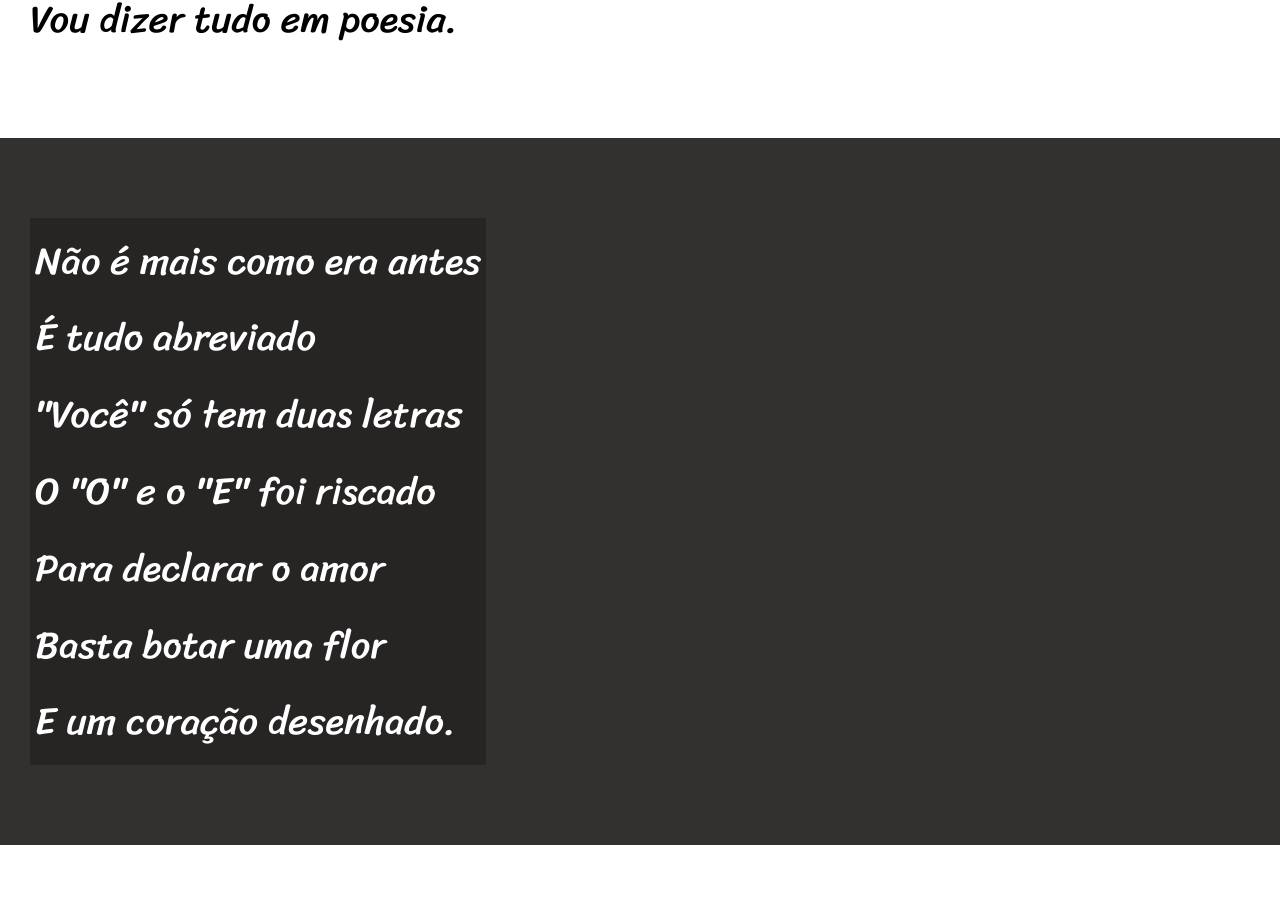
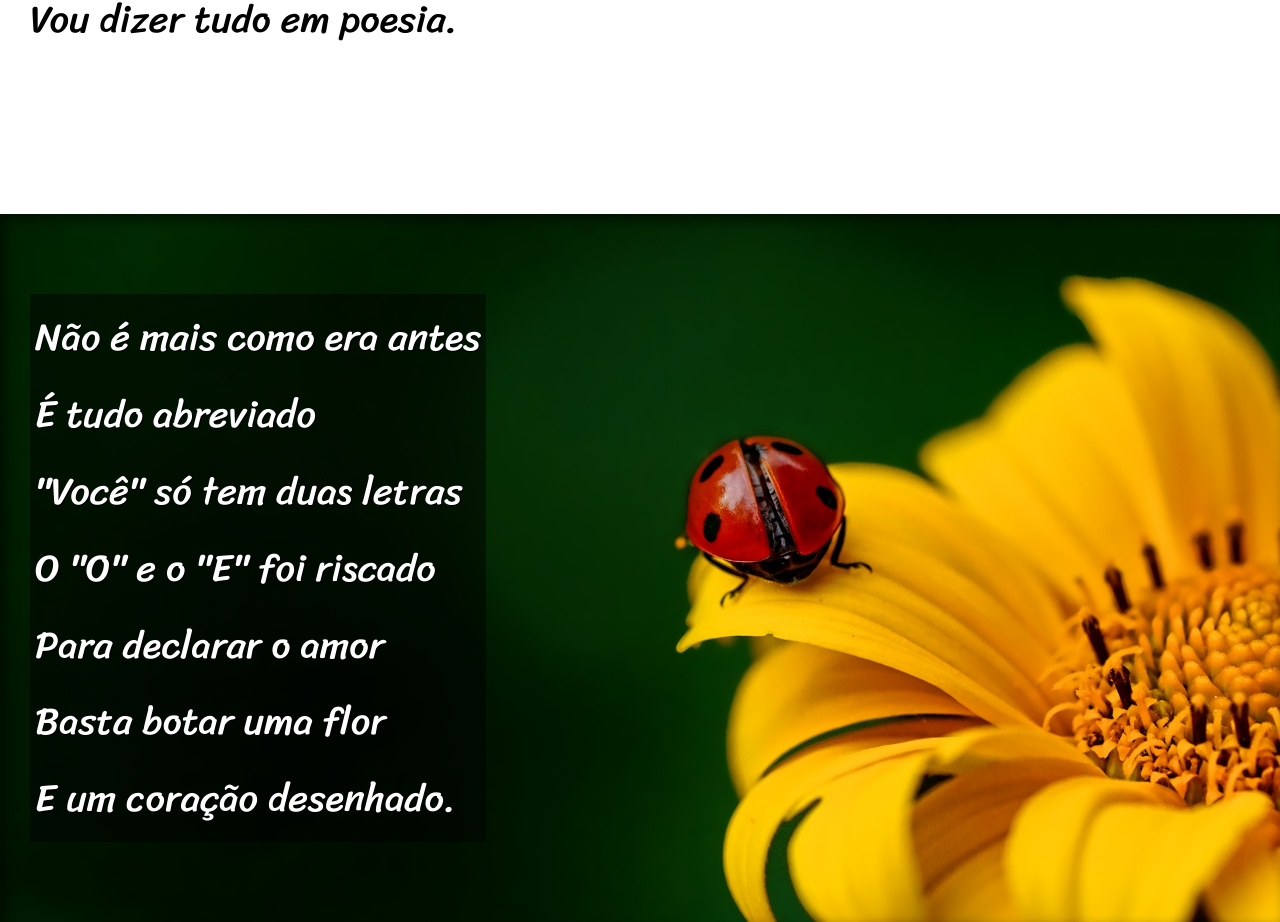
Before and after one commit to diogoluc30/html-css, a plain HTML site: page desafios/d012/index.html in a window 1280 px wide. Shown: the part 792-1714 px from the top of the page. Drawn offline with Linux system fonts and the light colour scheme.

Commit message:
concluí o projeto

```diff
--- a/desafios/d012/estilo/style.css
+++ b/desafios/d012/estilo/style.css
@@ -57,6 +57,10 @@ section {
     font-size: 3vw;
 }
 
+section > p {
+    padding-bottom: 2em;
+}
+
 section.normal {
     background-color: white;
     color: black;
@@ -65,12 +69,25 @@ section.normal {
 section.imagem {
     background-color: rgb(51, 48, 48);
     color: white;
+    box-shadow: inset 6px 6px 13px 0px rgba(0, 0, 0, 0.497);
+    background-size: cover;
+    background-attachment: fixed;
 }
 
 section.imagem > p {
     display: inline-block;
     padding: 5px;
-    background-color: rgba(0, 0, 0, 0.244);
+    background-color: rgba(0, 0, 0, 0.488);
+    text-shadow: 1px 1px 0px black;
+}
+
+section#img01 {
+    background-image: url('../imagens/background001.jpg');
+    background-position: right center;
+}
+
+section#img02 {
+    background-image: url('../imagens/background002.jpg');
 }
 
 footer {
--- a/desafios/d012/index.html
+++ b/desafios/d012/index.html
@@ -24,7 +24,7 @@
         </p>
     </section>
 
-    <section class="imagem">
+    <section class="imagem" id="img01">
         <p>
             Não é mais como era antes <br>
             É tudo abreviado <br>
@@ -58,7 +58,7 @@
         </p>
     </section>
 
-    <section class="imagem">
+    <section class="imagem" id="img02">
         <p>
             Tenho saudade das cartas <br>
             Escritas com a própria mão <br>
```
